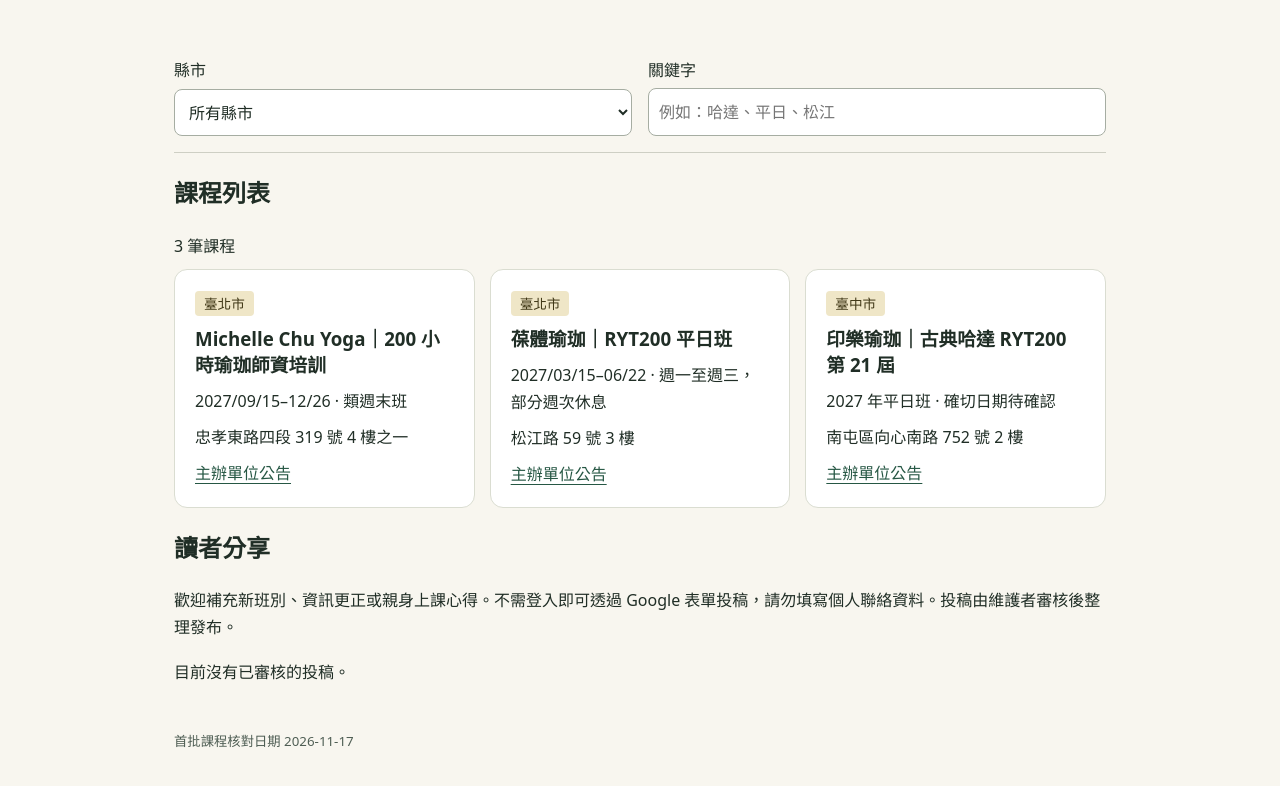
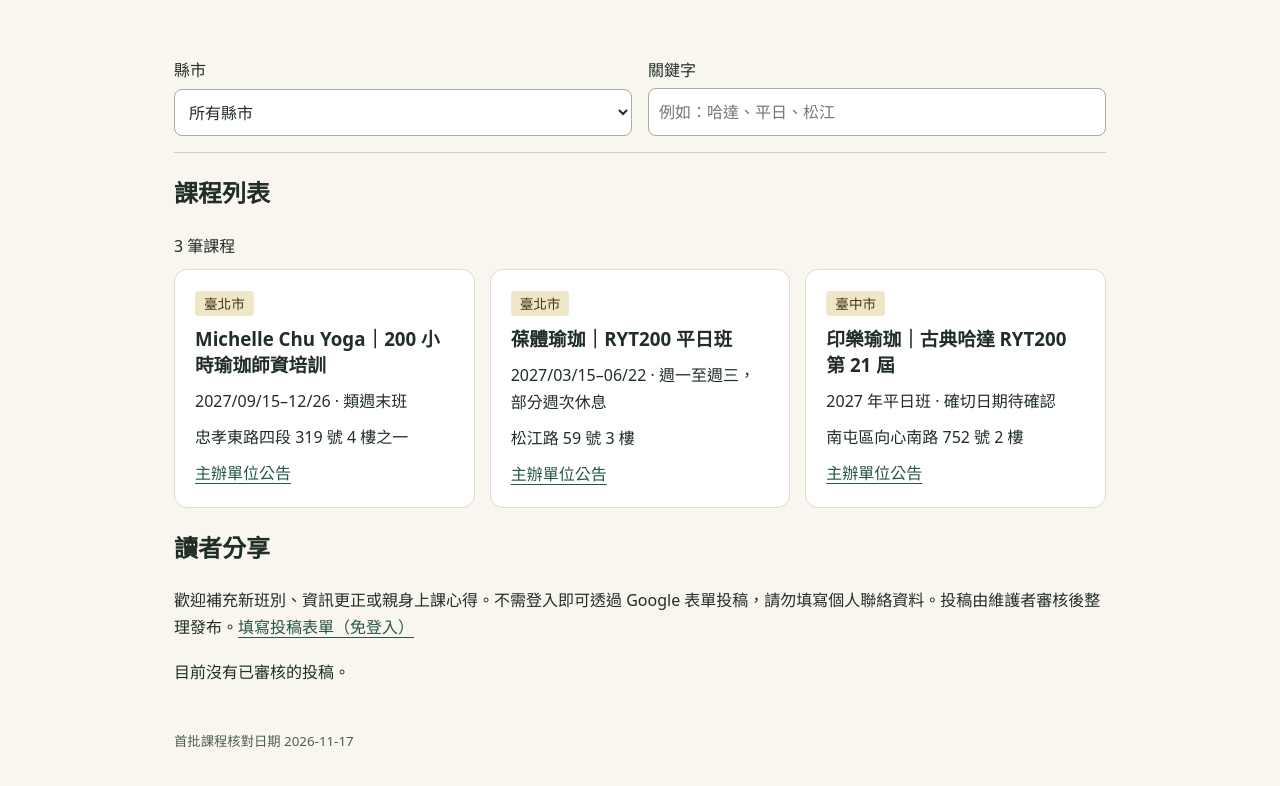
Before and after one commit to EmmaveningStar/Taiwan-RYT200, a plain HTML site: page index.html in a window 1280 px wide. Shown: the part 306-1092 px from the top of the page. Drawn offline with Linux system fonts and the light colour scheme.

Commit message:
Add submission link beside reader sharing instructions

```diff
--- a/index.html
+++ b/index.html
@@ -11,7 +11,7 @@
 <section class="hero"><h1>找一堂適合你的<br>RYT200 瑜珈師資培訓</h1><p>依縣市和關鍵字查看課程，從官方公告核對地址、班別和開課日期。</p></section>
 <section aria-label="課程篩選"><div class="filters"><label>縣市<select id="city"><option value="">所有縣市</option></select></label><label>關鍵字<input id="query" type="search" placeholder="例如：哈達、平日、松江"></label></div>
 <h2>課程列表</h2><p id="status" role="status">正在載入課程…</p><div class="cards" id="courses"></div></section>
-<section id="community"><h2>讀者分享</h2><p>歡迎補充新班別、資訊更正或親身上課心得。不需登入即可透過 Google 表單投稿，請勿填寫個人聯絡資料。投稿由維護者審核後整理發布。</p><div class="cards" id="notes"></div></section>
+<section id="community"><h2>讀者分享</h2><p>歡迎補充新班別、資訊更正或親身上課心得。不需登入即可透過 Google 表單投稿，請勿填寫個人聯絡資料。投稿由維護者審核後整理發布。<a href="https://docs.google.com/forms/d/e/1FAIpQLSfyD3r509y8QPum3MpbHZBQFdINGCzQiE0E1fR3pL_ChKHgvg/viewform">填寫投稿表單（免登入）</a></p><div class="cards" id="notes"></div></section>
 <footer><small id="checked"></small></footer>
 </main>
 <script type="module">
```
